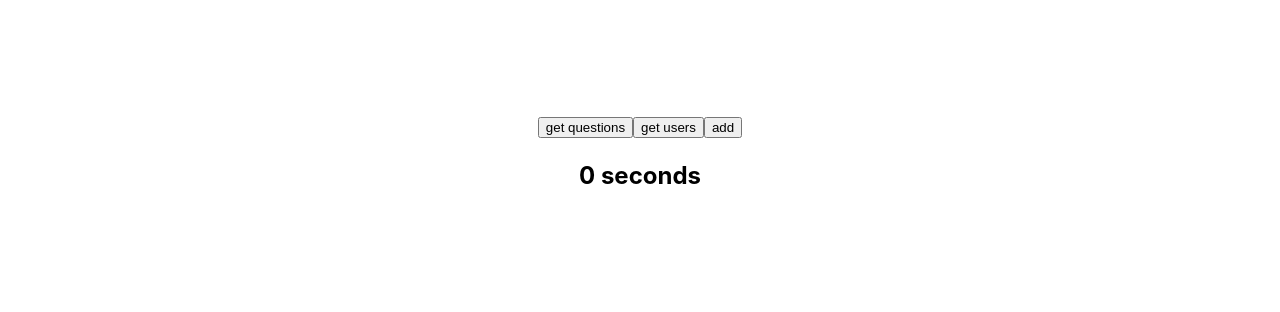
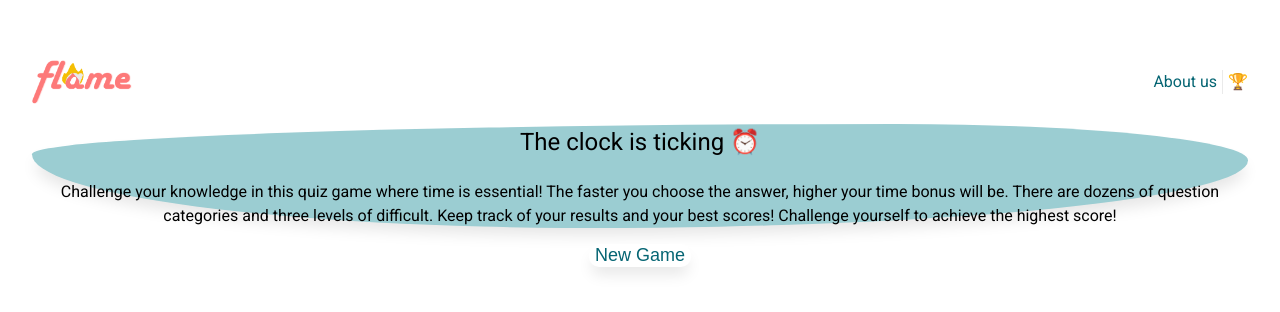
Before and after one commit to simoneschifano/flame, a React (Vite) app: page / in a window 1280 px wide. Shown: the part 236-548 px from the top of the page. Built offline with nearby package versions, Linux system fonts and the light colour scheme.

Commit message:
feat: add logoand update scss constants

```diff
--- a/src/index.scss
+++ b/src/index.scss
@@ -1,5 +1,7 @@
+@import url("https://fonts.googleapis.com/css2?family=Roboto&display=swap");
+
 :root {
-  font-family: Inter, system-ui, Avenir, Helvetica, Arial, sans-serif;
+  font-family: "Roboto", sans-serif;
   line-height: 1.5;
   font-weight: 400;
   font-synthesis: none;
@@ -28,3 +30,7 @@ h1 {
   font-size: 3.2em;
   line-height: 1.1;
 }
+ul {
+  margin: 0;
+  padding: 0;
+}
--- a/src/pages/Landing/index.jsx
+++ b/src/pages/Landing/index.jsx
@@ -1,36 +1,26 @@
-import { getUsers, addUser } from "@/shared/helpers/api";
-import { getRandomQuestions } from "../NewGame/helpers/utilities";
-import Timer from "../NewGame/components/Timer";
+import styles from "../Landing/index.module.scss";
+import logo from "../../assets/brand/logo-word.png";
 
 const Landing = () => {
   return (
-    <div>
-      <button
-        onClick={async () => {
-          const questions = await getRandomQuestions("easy");
-          console.log(questions);
-        }}
-      >
-        get questions
-      </button>
-      <button
-        onClick={async () => {
-          const users = await getUsers();
-          console.log(users);
-        }}
-      >
-        get users
-      </button>
-      <button
-        onClick={async () => {
-          const user = await addUser("test2", 10);
-          console.log(user);
-        }}
-      >
-        add
-      </button>
-      <Timer onExpire={() => console.log("expired")} />
-    </div>
+    <main className={styles.Landing}>
+      <header className={styles["Landing-header"]}>
+        <img className={styles["Landing-logo"]} src={logo} alt="logo-word" />
+        <ul className={styles["Landing-infos"]}>
+          <li>About us</li>
+          <li>🏆</li>
+        </ul>
+      </header>
+      <p className={styles["Landing-instructions"]}>
+        <h2>The clock is ticking ⏰</h2>
+        Challenge your knowledge in this quiz game where time is essential! The
+        faster you choose the answer, higher your time bonus will be. There are
+        dozens of question categories and three levels of difficult. Keep track
+        of your results and your best scores! Challenge yourself to achieve the
+        highest score!
+      </p>
+      <button className={styles.newGameButton}>New Game</button>
+    </main>
   );
 };
 
--- a/src/pages/Landing/index.module.scss
+++ b/src/pages/Landing/index.module.scss
@@ -0,0 +1,79 @@
+.Landing {
+  &-header {
+    display: flex;
+    justify-content: space-between;
+    align-items: center;
+    color: white;
+    width: 100%;
+
+    border-radius: $border-radius--sm;
+  }
+  &-logo {
+    display: flex;
+    justify-content: flex-start;
+    top: 5px;
+    left: 5px;
+    width: 100px;
+  }
+  &-infos {
+    display: flex;
+    justify-content: flex-end;
+    color: $color-accent;
+
+    list-style-type: none;
+    gap: 5px;
+
+    li:first-child {
+      padding-right: 5px;
+      border-right: 1px solid $color-background;
+    }
+  }
+
+  &-instructions {
+    border-radius: 71% 29% 54% 46% / 29% 35% 65% 71%;
+    border: $color-background;
+    background-color: $color-primary;
+    box-shadow: 0px 10px 15px -3px rgba(0, 0, 0, 0.1);
+    animation: blob 9s ease-in-out infinite;
+  }
+}
+
+.newGameButton {
+  margin: 0;
+
+  font-size: large;
+  border-radius: 10px;
+  border: none;
+  box-shadow: 0px 10px 15px -3px rgba(0, 0, 0, 0.1);
+
+  background-color: $color-secondary-text;
+  color: $color-accent;
+  &:hover {
+    border: 3px solid $color-accent;
+    transition: all 0.2s ease-in-out;
+    cursor: pointer;
+  }
+}
+// @keyframes blob {
+//   0% {
+//     border-radius: 22% 70% 10% 76% / 35% 67% 15% 42%;
+//   }
+
+//   25% {
+//     border-radius: 62% 71% 22% 78% / 26% 85% 24% 60%;
+//   }
+//   49% {
+//     border-radius: 44% 56% 52% 48% / 30% 30% 70% 70%;
+//   }
+//   50% {
+//     border-radius: 44% 56% 52% 48% / 30% 30% 70% 70%;
+//     transform: rotate(360deg);
+//   }
+//   75% {
+//     border-radius: 62% 47% 86% 18% / 63% 65% 28% 10%;
+//   }
+
+//   100% {
+//     border-radius: 22% 70% 10% 76% / 35% 67% 15% 42%;
+//   }
+// }
--- a/src/shared/scss/_constants.scss
+++ b/src/shared/scss/_constants.scss
@@ -3,8 +3,9 @@
 // COLORS
 $color-black: #252a34;
 $color-background: #eaeaea;
-$color-primary: #08d9d6;
+$color-primary: #9bcdd2;
 $color-secondary: #fd7979;
+$color-secondary-text: #ffff;
 $color-accent: #056573;
 
 // BREAKPOINT
```
Also changed, not shown: src/assets/brand/logo-word.png (added), 1 other file (tests, documents, lock files or other folders).
